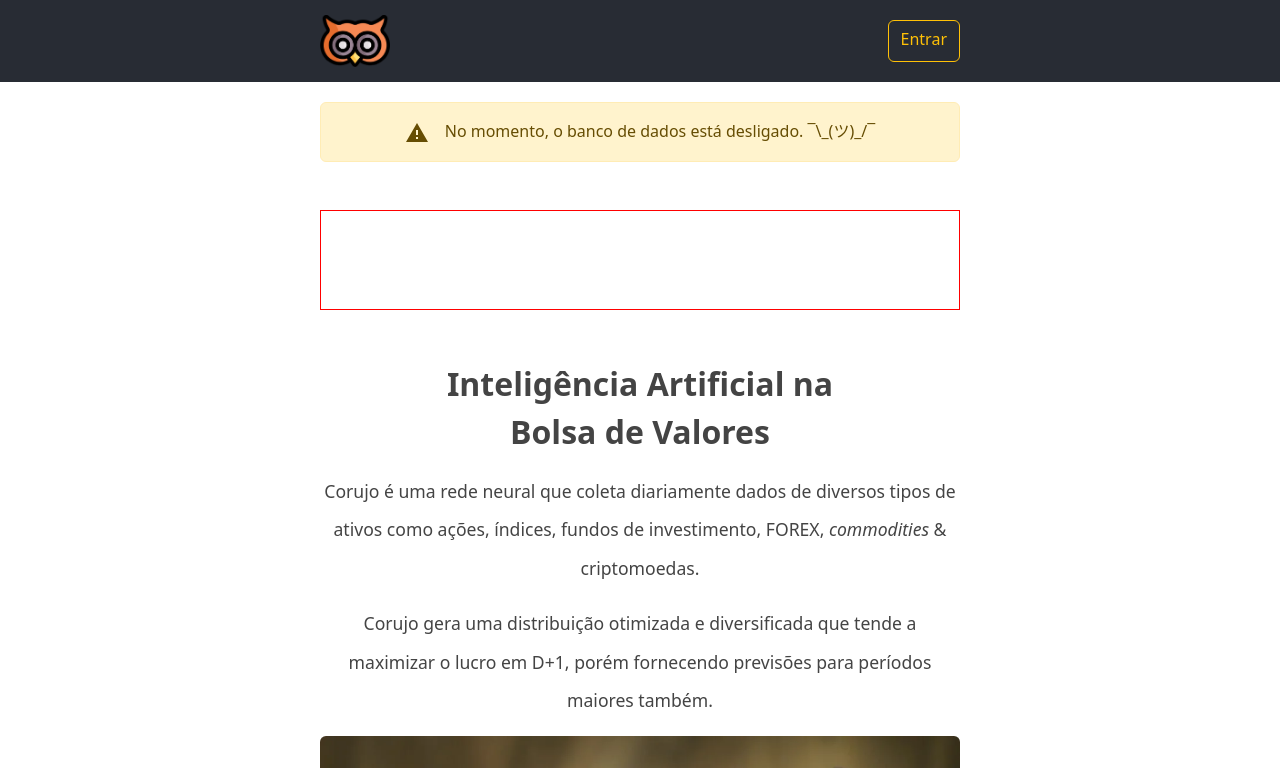
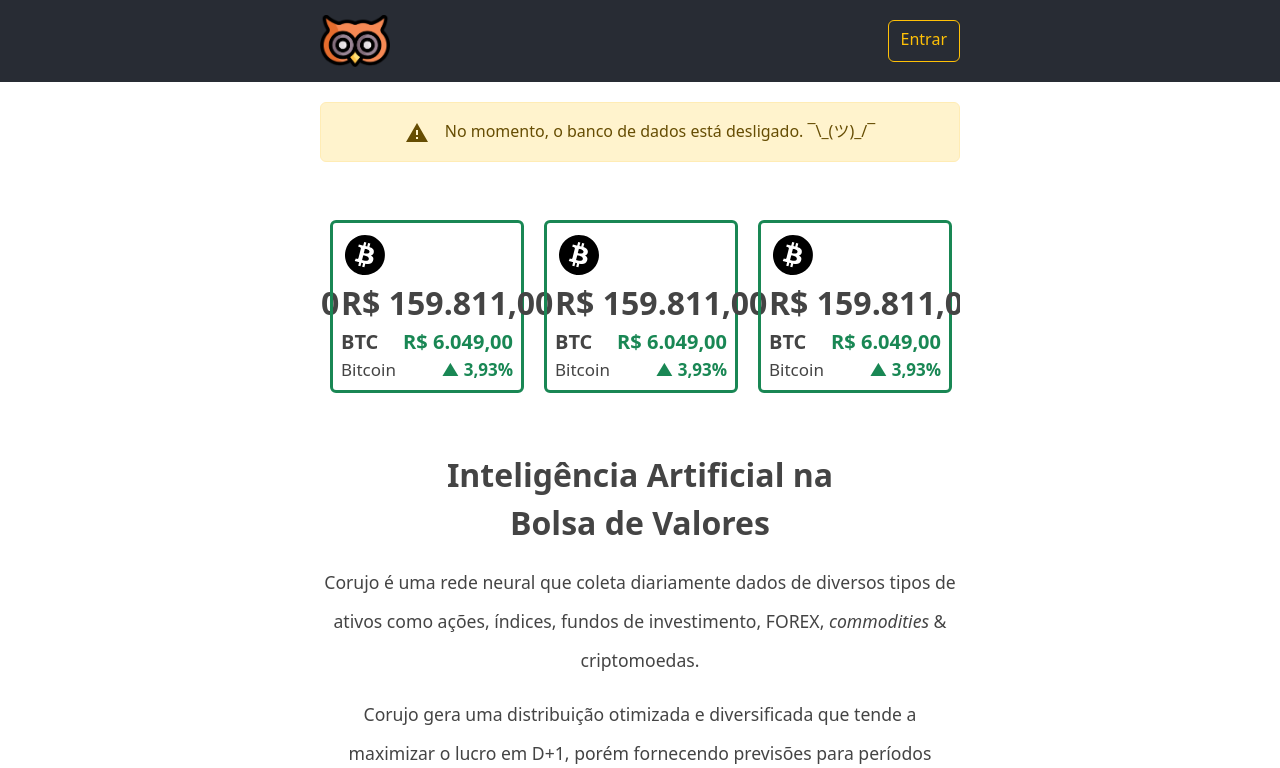
Before and after one commit to ewertones/corujo-frontend, a React (Create React App) app: page / in a window 1280 px wide. Shown: the top 768 px of the page. Built offline with nearby package versions, Linux system fonts and the light colour scheme.

Commit message:
Added assets carousel

```diff
--- a/package.json
+++ b/package.json
@@ -3,11 +3,15 @@
   "version": "0.1.0",
   "private": true,
   "dependencies": {
+    "@mdi/js": "^6.7.96",
+    "@mdi/react": "^1.6.0",
     "bootstrap": "^5.2.0-beta1",
     "react": "^18.1.0",
     "react-dom": "^18.1.0",
     "react-router-dom": "^6.3.0",
-    "react-scripts": "^5.0.1"
+    "react-scripts": "^5.0.1",
+    "react-slick": "^0.29.0",
+    "slick-carousel": "^1.8.1"
   },
   "scripts": {
     "start": "react-scripts start",
--- a/src/assets/styles/assets.css
+++ b/src/assets/styles/assets.css
@@ -1,6 +1,31 @@
-.Assets {
-    border: 1px solid red;
-    width: 100%;
-    min-height: 100px;
-    margin: 20px 0 50px 0;
+.Asset {
+    margin: 10px;
 }
+
+.assetPrice {
+    font-weight: 800;
+    font-size: 32px;
+}
+
+.assetVariation {
+    font-weight: 700;
+    font-size: 20px;
+}
+
+.assetPercentVariation {
+    font-weight: 700;
+    font-size: 17px;
+}
+
+.assetSymbol {
+    font-size: 20px;
+}
+
+.assetName {
+    font-size: 17px;
+}
+
+.assetVariation,
+.assetPercentVariation {
+    color: #198754;
+}
--- a/src/assets/styles/results.css
+++ b/src/assets/styles/results.css
@@ -1,11 +1,11 @@
 .Results {
-    border: 1px solid red;
+    border: 1px solid #444444;
     width: 100%;
     min-height: 150px;
     margin: 20px 0 30px 0;
 }
 
 .Results-column {
-    border: 1px solid orange;
+    border: 1px solid #444444;
     margin: 5px;
 }
--- a/src/components/assets.jsx
+++ b/src/components/assets.jsx
@@ -1,7 +1,63 @@
 import "../assets/styles/assets.css"
+import "slick-carousel/slick/slick.css";
+import "slick-carousel/slick/slick-theme.css";
+import Icon from '@mdi/react'
+import { mdiBitcoin } from '@mdi/js'
+import Slider from "react-slick";
 
 export default function Assets() {
+    const sliderSettings = {
+        infinite: true,
+        slidesToShow: 3,
+        slidesToScroll: 3,
+        autoplay: true,
+        autoplaySpeed: 5000,
+    };
+
+    const temp_bitcoin_object = { mdi: mdiBitcoin, value: 159811, symbol: "BTC", variation: 6049, name: "Bitcoin", percentage: 0.0393 }
+
     return (
-        <div className="Assets"></div>
+        <Slider {...sliderSettings} className="mt-5 mb-5">
+            <Asset props={temp_bitcoin_object} />
+            <Asset props={temp_bitcoin_object} />
+            <Asset props={temp_bitcoin_object} />
+            <Asset props={temp_bitcoin_object} />
+            <Asset props={temp_bitcoin_object} />
+            <Asset props={temp_bitcoin_object} />
+            <Asset props={temp_bitcoin_object} />
+            <Asset props={temp_bitcoin_object} />
+        </Slider>
     )
 }
+
+const Asset = ({ props }) => {
+    return (
+        <div className="Asset col gx-2 border border-3 border-success rounded p-2">
+            <div className="row">
+                <div className="assetMDI col text-start">
+                    <Icon path={props.mdi} title="Asset symbol" size={2} rotate={0} color="black" />
+                </div>
+                <div className="assetPrice col text-end">{formatCurrency(props.value)}</div>
+            </div>
+            <div className="row">
+                <div className="assetSymbol col text-start"><strong>{props.symbol}</strong></div>
+                <div className="assetVariation col text-end">{formatCurrency(props.variation)}</div>
+            </div>
+            <div className="row">
+                <div className="assetName col text-start">{props.name}</div>
+                <div className="assetPercentVariation col text-end">{formatPercentage(props.percentage)}</div>
+            </div>
+        </div>
+    )
+}
+
+const formatCurrency = (value) =>
+    new Intl.NumberFormat('pt-BR', {
+        style: 'currency',
+        currency: 'BRL',
+    }).format(value);
+
+function formatPercentage(value) {
+    let fmt_num = value >= 0 ? "▲ " : "▼ ";
+    return fmt_num + new Intl.NumberFormat('pt-BR', { style: 'percent', minimumSignificantDigits: 3 }).format(value);
+}
--- a/src/components/banners.jsx
+++ b/src/components/banners.jsx
@@ -14,7 +14,7 @@ export default function Banner1() {
             <div className="Banner-column col">
                 <figure>
                     <img src={cute_owl} className="rounded float-right" width="100%" alt="" />
-                    <figcaption>Olha que coisa linda!</figcaption>
+                    <figcaption>O placeholder mais lindo que você verá hoje!</figcaption>
                 </figure>
             </div>
         </div>
--- a/src/components/db_alerts.jsx
+++ b/src/components/db_alerts.jsx
@@ -2,7 +2,7 @@ import { ReactComponent as Alert } from "../assets/icons/alert.svg";
 
 export default function DBOff() {
     return (
-        <div className="alert alert-warning mb-5" role="alert">
+        <div className="alert alert-warning" role="alert">
             <span className="me-3"><Alert /></span>
             <span className="">No momento, o banco de dados está desligado. ¯\_(ツ)_/¯</span>
         </div >
--- a/src/components/faq.jsx
+++ b/src/components/faq.jsx
@@ -1,6 +1,6 @@
 import "../assets/styles/faq.css"
 
-export default function HowToCreateAccount() {
+export default function FAQ() {
     return (
         <div className="row">
             <h2 className="FAQ_Title title">Perguntas Frequentes</h2>
--- a/src/routes/home.jsx
+++ b/src/routes/home.jsx
@@ -4,7 +4,7 @@ import DBOff from '../components/db_alerts';
 import Assets from '../components/assets';
 import Banner1 from '../components/banners';
 import Results from '../components/results';
-import HowToCreateAccount from '../components/faq';
+import FAQ from '../components/faq';
 
 export default function Home() {
     return (
@@ -15,7 +15,7 @@ export default function Home() {
                 <Assets />
                 <Banner1 />
                 <Results />
-                <HowToCreateAccount />
+                <FAQ />
             </header>
         </div>
     );
--- a/src/routes/recover.jsx
+++ b/src/routes/recover.jsx
@@ -6,7 +6,7 @@ export default function Recover() {
         <div className="Recover">
             <Navbar />
             <header className="corpus">
-                <h1 className="title mt-5 mb-5">Recuperar Senha</h1>
+                <h1 className="title mt-5 mb-5">Esqueceu a senha?</h1>
                 <RecoverForm />
             </header>
         </div>
```
